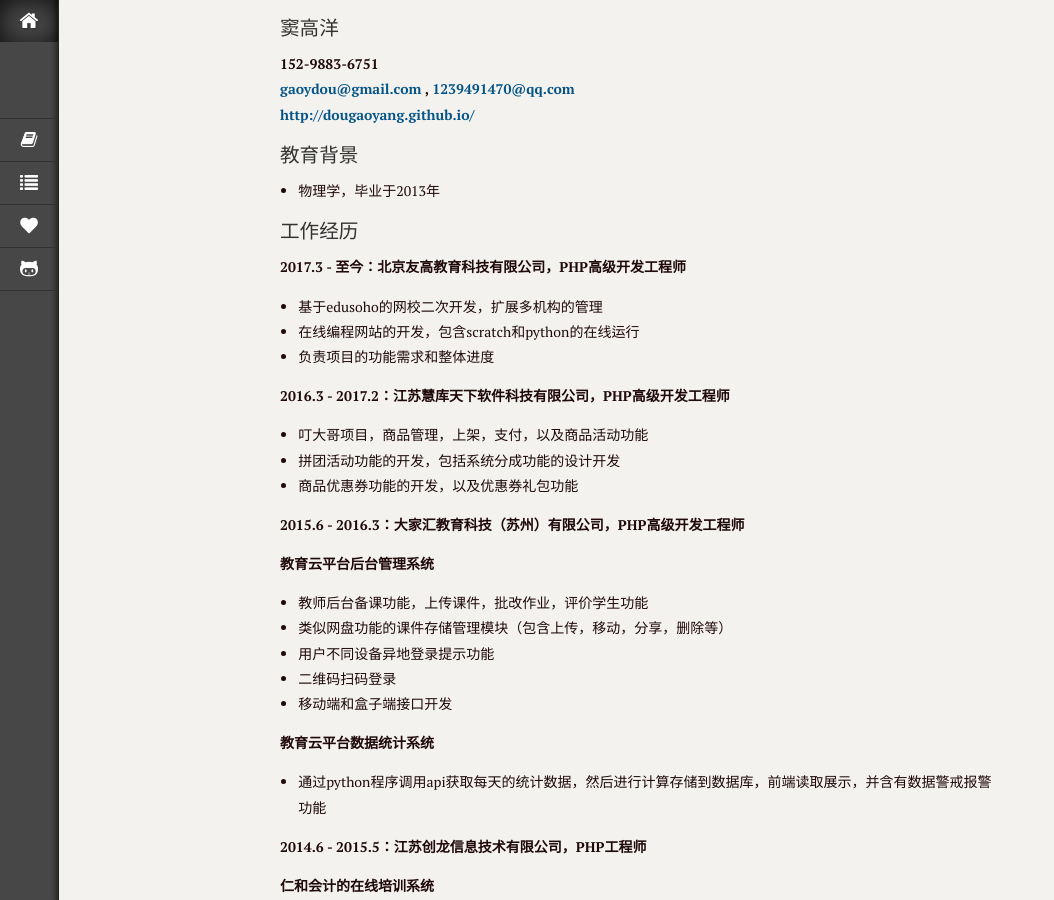
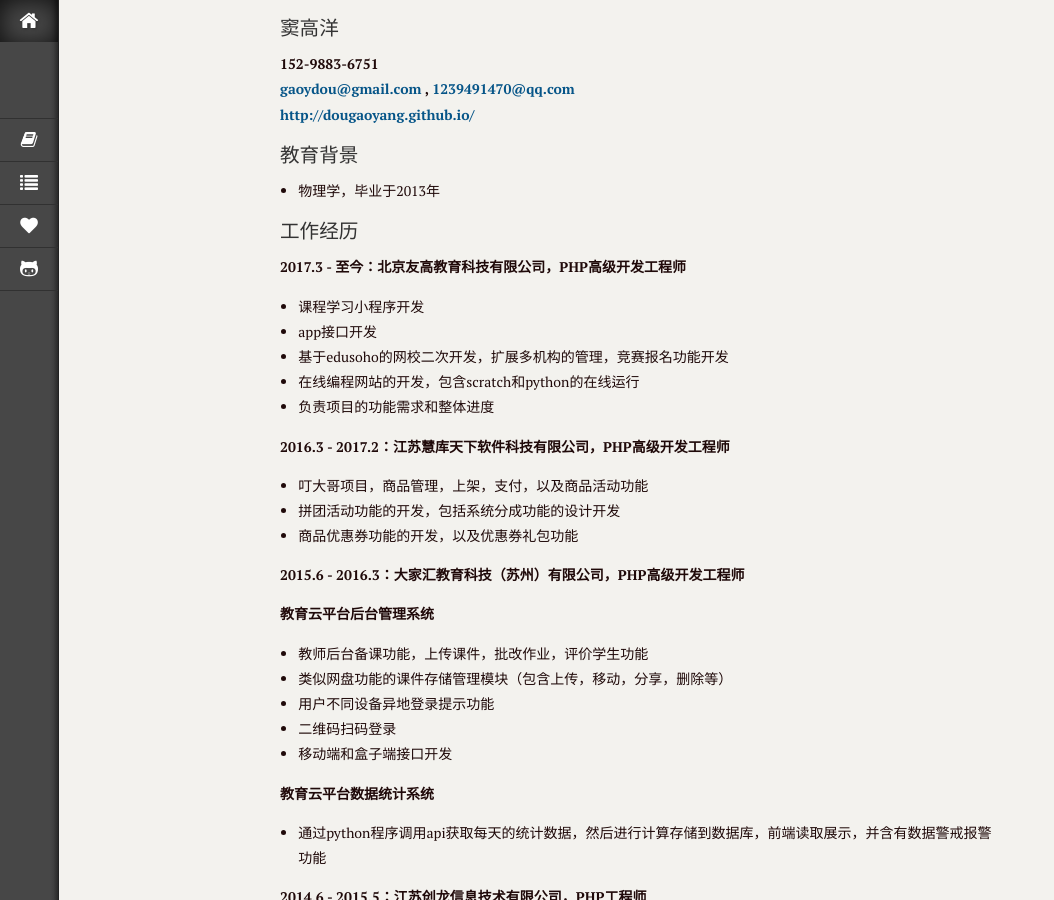
Before and after one commit to GitHubCuCu/dougaoyang.github.io, a Jekyll site: the page built from jl.md, in a window 1280 px wide and 900 px high. Shown: the whole window, without its empty margins (0-1054 px from the left). Built offline with Jekyll 4.4.1, drawn with Linux system fonts in a browser that asks for light colours; our own code applies the rules of GitHub Pages for plain Markdown files.

Commit message:
Update jl.md

```diff
--- a/jl.md
+++ b/jl.md
@@ -11,7 +11,9 @@
 ### 工作经历
 __2017.3 - 至今：北京友高教育科技有限公司，PHP高级开发工程师__
 
-- 基于edusoho的网校二次开发，扩展多机构的管理
+- 课程学习小程序开发
+- app接口开发
+- 基于edusoho的网校二次开发，扩展多机构的管理，竞赛报名功能开发
 - 在线编程网站的开发，包含scratch和python的在线运行
 - 负责项目的功能需求和整体进度
 
```
